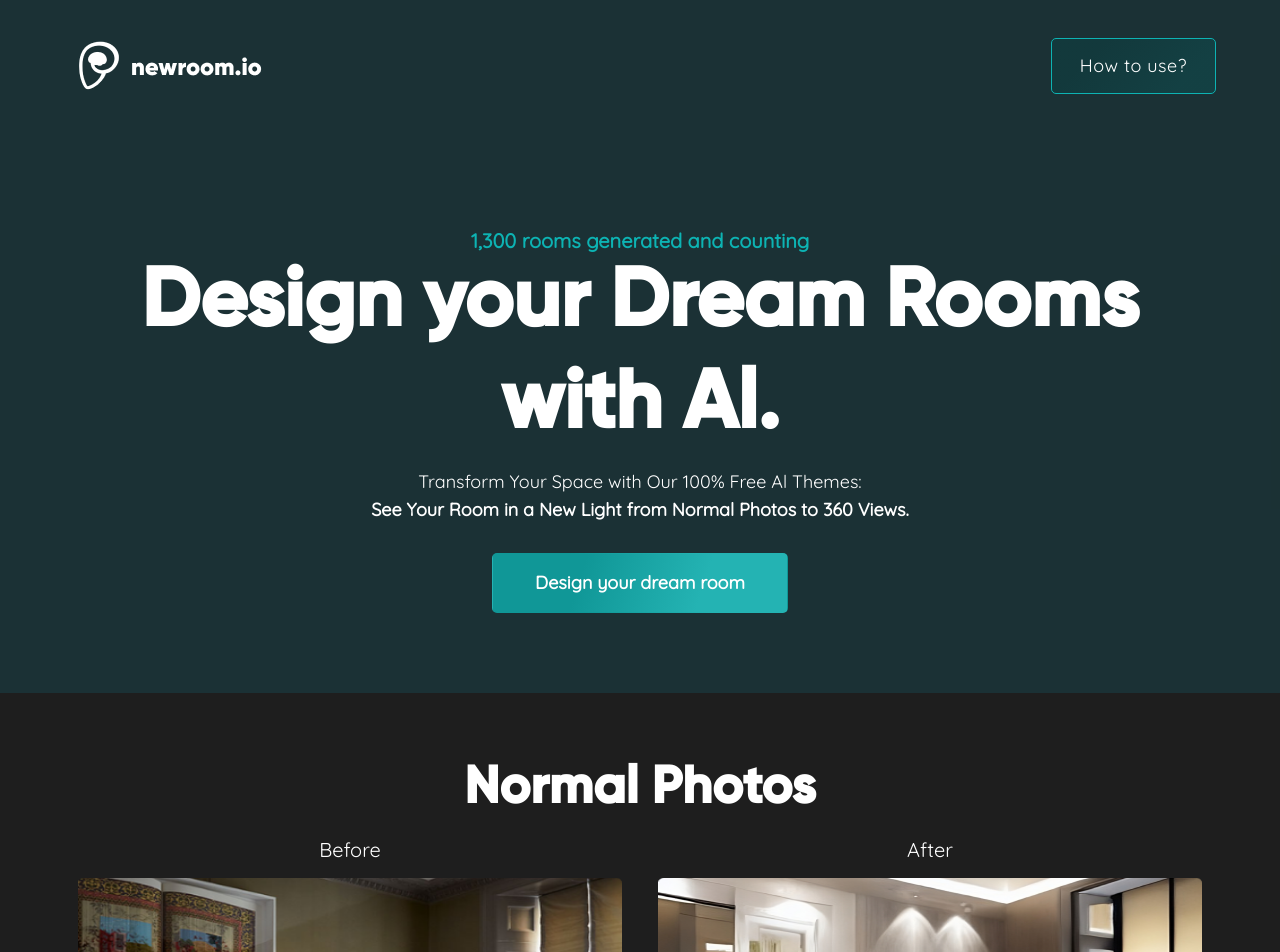
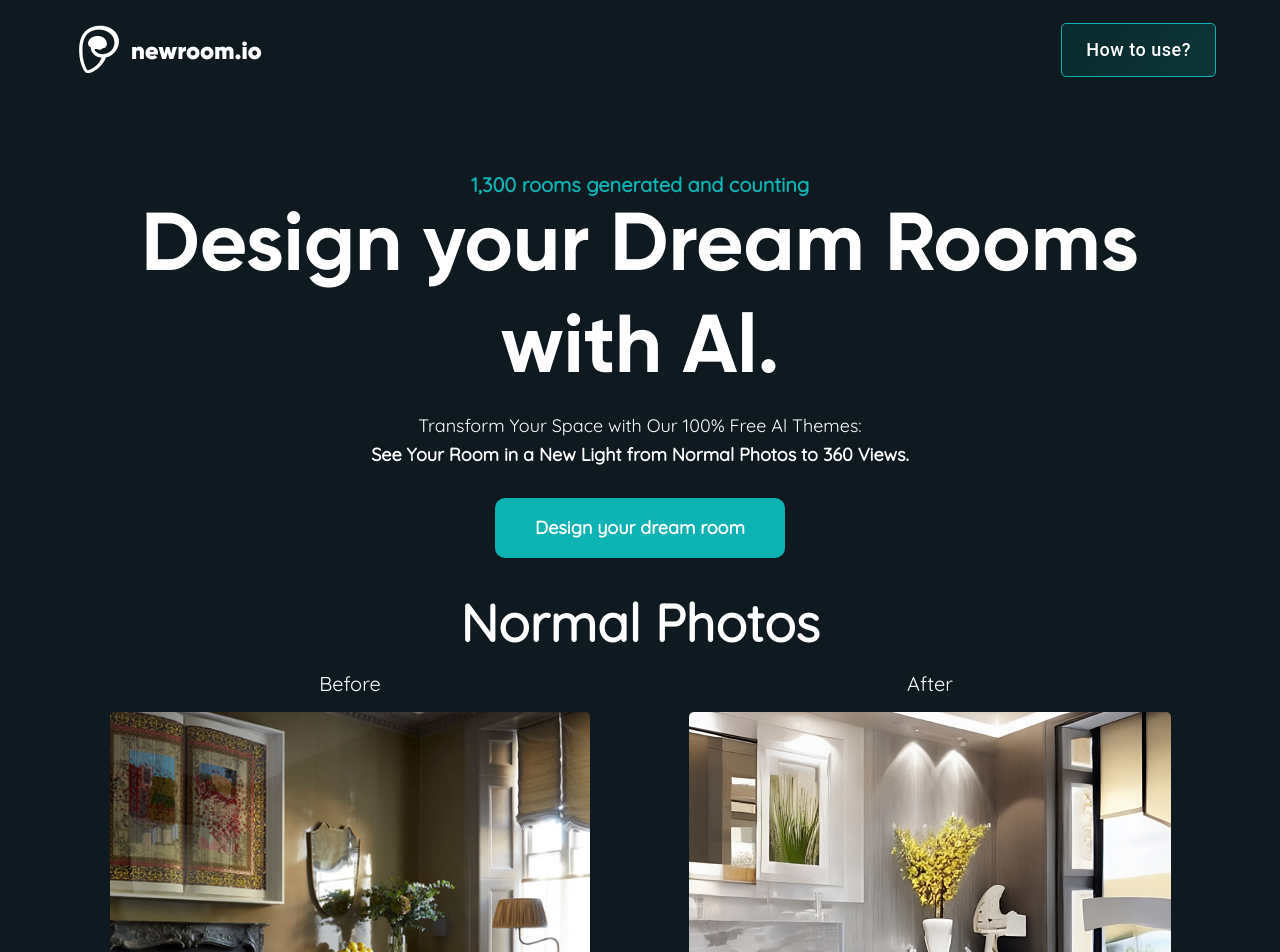
Before and after one commit to amakadiya98/DreamHome, a Next.js app: page / in a window 1280 px wide. Shown: the top 952 px of the page. Built offline with nearby package versions, Linux system fonts and the light colour scheme.

Commit message:
UI changes

```diff
--- a/src/components/Button.js
+++ b/src/components/Button.js
@@ -6,21 +6,20 @@ export const HowToUseBtn = () => {
 };
 
 const StyledButton = styled(Button)`
+  height: 54px;
+  text-transform: none;
+  color: #fff;
+  font-weight: 500;
+  padding: 0rem 1.5rem;
+  font-size: 18px;
+  line-height: 0;
+  background: linear-gradient(133.37deg, rgba(6, 69, 69, 0.42) 25.71%, rgba(8, 86, 86, 0.42) 80.11%);
   border: 1px solid #0DB3B3;
   border-radius: 5px;
-  text-transform: none;
-  color: #fff;
-  padding: 16px 28px;
-  font-family: 'Quicksand';
-  font-style: normal;
-  font-weight: 400;
-  font-size: 18px;
-  line-height: 22px;
-  background: linear-gradient(133.37deg, rgba(6, 69, 69, 0.42) 25.71%, rgba(8, 86, 86, 0.42) 80.11%);
-  transition: all 0.3s ease-in;
-  &:hover {
+  :hover{
     background: linear-gradient(107.95deg, #109797 30.24%, #24B3B3 70.79%);
-    border: 1px solid transparent;
-    border-radius: 5px;
+  }
+  @media (max-width:375px){
+    padding: 0rem 0.5rem;
   }
 `;
--- a/src/components/Contianer/MainContainer.js
+++ b/src/components/Contianer/MainContainer.js
@@ -1,17 +1,15 @@
 import * as React from "react";
+import Container from "@mui/material/Container";
+
 import { MainHeader } from "@/components/Header";
 import { Footer } from "@/components/Footer";
-import styled from "@emotion/styled";
 
 export default function MainContainer({ children }) {
   return (
-    <Body>
+    <Container maxWidth="lg">
       <MainHeader />
-        {children}
+      {children}
       <Footer />
-    </Body>
+    </Container>
   );
 }
-
-
-const Body = styled.div``;
--- a/src/components/Footer.js
+++ b/src/components/Footer.js
@@ -37,7 +37,8 @@ export const Footer = () => {
 const Contianer = styled(Container)`
   border-top: 1px solid #5f5f5f;
   min-height: 120px;
-  line-height: 120px;
+  padding-top: 41px;
+  padding-bottom: 72px;
 `;
 
 const SocialImage = styled(Image)`
@@ -48,4 +49,7 @@ const FooterText = styled.p`
   color: #ffff;
   font-size: 18px;
   font-weight: 100;
+  @media (max-width:390px){
+    font-size: 16px;
+  }
 `;
--- a/src/components/Header.js
+++ b/src/components/Header.js
@@ -1,5 +1,5 @@
 import * as React from "react";
-import Container from "@mui/material/Container";
+
 import styled from "@emotion/styled";
 
 import { MainLogo } from "@/components/Logo";
@@ -8,12 +8,8 @@ import { HowToUseBtn } from "@/components/Button";
 export const MainHeader = () => {
   return (
     <HeaderContianer>
-      <Container maxWidth="lg">
-        <HeaderContent>
-          <MainLogo />
-          <HowToUseBtn />
-        </HeaderContent>
-      </Container>
+      <MainLogo />
+      <HowToUseBtn />
     </HeaderContianer>
   );
 };
@@ -22,28 +18,18 @@ const HeaderContianer = styled.div`
   display: flex;
   justify-content: space-between;
   align-items: center;
-  background: rgba(0, 217, 247, 0.1);
-  flex: 1 1 auto;
-  margin: 0;
-  padding: 1.5rem 0;
-`;
-
-const HeaderContent = styled.div`
-  display: flex;
-  align-items: center;
-  justify-content: space-between;
 `;
 
 export const HeadingAndSubHeading = () => {
   return (
-    <Containers>
+    <Container>
       <SubHeading>1,300 rooms generated and counting</SubHeading>
       <Heading>Design your Dream Rooms</Heading>
-    </Containers>
+    </Container>
   );
 };
 
-const Containers = styled.div`
+const Container = styled.div`
   text-align: center;
   margin-top: 5rem;
 `;
--- a/src/components/Home.js
+++ b/src/components/Home.js
@@ -1,7 +1,7 @@
 import Link from "next/link";
 
 import styled from "@emotion/styled";
-import { Container, Grid } from "@mui/material";
+import { Grid } from "@mui/material";
 import Image from "next/image";
 
 import userFeeback from "@/assets/userFeeback.png";
@@ -25,9 +25,7 @@ import { faqQuestions } from "../../constant";
 
 export const Home = () => {
   return (
-    <ContainerWrapper>
-      <TopSection>
-        <Container maxWidth='lg' style={{ zIndex: "2" }}>
+    <Container>
       <SubHeading>1,300 rooms generated and counting</SubHeading>
       <Heading>
         Design your Dream Rooms
@@ -41,12 +39,9 @@ export const Home = () => {
       <DesignDreamRoom href="/room-design">
         Design your dream room
       </DesignDreamRoom>
-        </Container>
-      </TopSection>
       <PreviewContainer>
-        <Container maxWidth='lg'>
         <PreviewTitle>Normal Photos</PreviewTitle>
-          <Grid container columnSpacing={{ xs: 1 }} spacing={0}>
+        <Grid container columnSpacing={{ xs: 1 }}>
           <Grid item xs={6}>
             <PreviewLabel>Before</PreviewLabel>
             <PreviewImage src={normal1} />
@@ -56,12 +51,10 @@ export const Home = () => {
             <PreviewImage src={normal2} />
           </Grid>
         </Grid>
-        </Container>
       </PreviewContainer>
       <PreviewContainer>
-        <Container maxWidth='lg'>
         <PreviewTitle>360 Photos</PreviewTitle>
-          <Grid container columnSpacing={{ xs: 1 }} spacing={0}>
+        <Grid container columnSpacing={{ xs: 1 }}>
           <Grid item xs={6}>
             <PreviewLabel>Before</PreviewLabel>
             <PreviewImage src={img3601} />
@@ -71,10 +64,8 @@ export const Home = () => {
             <PreviewImage src={img3602} />
           </Grid>
         </Grid>
-        </Container>
       </PreviewContainer>
       <HowToUseContainer>
-        <Container maxWidth='lg'>
         <HowToUseTag>How to Use?</HowToUseTag>
         <HowToUseDescription>Step-by-Step Guide</HowToUseDescription>
         <StepsContainer>
@@ -204,10 +195,8 @@ export const Home = () => {
             </Grid>
           </Grid>
         </StepsContainer>
-        </Container>
       </HowToUseContainer>
       <OutputSample>
-        <Container maxWidth='lg'>
         <Grid container direction="row">
           <Grid container item xs={12} sm={5}>
             <Grid item>
@@ -239,28 +228,26 @@ export const Home = () => {
             </CarasoleContainer>
           </Grid>
         </Grid>
-        </Container>
       </OutputSample>
       <BeforeAfterContainer>
-        <Container maxWidth='lg'>
         <Grid container>
           <Grid item container xs={12} sm={6}>
-              <Grid container item xs={12} sm={6} spacing={0}>
+            <Grid constainer xs={12} sm={6}>
               <Grid item>
                 <Image src={Rectangle188} />
                 <DecoratedText>Before</DecoratedText>
               </Grid>
-                <Grid item >
+              <Grid item>
                 <Image src={Rectangle193} />
                 <DecoratedText>Before</DecoratedText>
               </Grid>
             </Grid>
-              <Grid container item xs={12} sm={6} spacing={0} style={{ marginInlineStart: '-30px' }}>
+            <Grid constainer xs={12} sm={6}>
               <Grid item>
                 <Image src={Rectangle192} />
                 <DecoratedText>After</DecoratedText>
               </Grid>
-                <Grid item >
+              <Grid item>
                 <Image src={Rectangle194} />
                 <DecoratedText>After</DecoratedText>
               </Grid>
@@ -283,10 +270,8 @@ export const Home = () => {
             </ConsistencyText>
           </Grid>
         </Grid>
-        </Container>
       </BeforeAfterContainer>
       <FAQContainer>
-        <Container maxWidth='lg'>
         <FAQTag>FAQ</FAQTag>
         {faqQuestions.map((question, index) => (
           <FAQCard key={index}>
@@ -294,10 +279,8 @@ export const Home = () => {
             <FAQToggle src={plusCircle} />
           </FAQCard>
         ))}
-        </Container>
       </FAQContainer>
       <FeedbackContainer>
-        <Container maxWidth='lg'>
         <FeedbackHeading>What Our Users Are Saying</FeedbackHeading>
         <FeedbackSubheading>
           Reviews from Over 13,000 Satisfied Customers
@@ -328,13 +311,8 @@ export const Home = () => {
             </Grid>
           ))}
         </Grid>
-        </Container>
       </FeedbackContainer>
-      <FooterWrapper>
-        <Container maxWidth='lg'>
       <FooterBanner>
-          <BottomLeftOverlay />
-          <TopRigthOverlay />
         <FooterTag>Ready to design your dream room?</FooterTag>
         <FooterSubTag>
           Try our free Al room design tool and experience the power of
@@ -347,30 +325,9 @@ export const Home = () => {
         </DesignDreamRoom>
       </FooterBanner>
     </Container>
-      </FooterWrapper>
-    </ContainerWrapper>
   );
 };
 
-const FooterWrapper = styled.div``;
-const TopRigthOverlay = styled.div`
-  position: absolute;
-  top: -264px;
-  right: -173px;
-  width: 330px;
-  height: 400px;
-  background: #0DB3B3;
-  filter: blur(85.5px);
-`
-const BottomLeftOverlay = styled.div`
-  position: absolute;
-  bottom: -264px;
-  left: -173px;
-  width: 330px;
-  height: 400px;
-  background: #0DB3B3;
-  filter: blur(85.5px);
-`;
 const CenterLine = styled.div`
   width: 2px;
   background: #fff;
@@ -465,27 +422,21 @@ const StepDescription = styled.p`
   font-weight: bold;
 `;
 
-const ContainerWrapper = styled.div`
+const Container = styled.div`
   text-align: center;
-  position: relative;
+  margin-top: 5rem;
 `;
 
 const SubHeading = styled.h2`
-  font-family: 'Quicksand';
-  font-style: normal;
-  font-weight: 700;
+  color: #0db2b2;
   font-size: 20px;
-  line-height: 25px;
-  text-align: center;
-  color: #0DB3B3;
 `;
 
 const Heading = styled.h1`
   color: #ffffff;
   font-size: 82px;
-  line-height: 102px;
   font-family: "Gilroy-Bold";
-  font-weight: 700;
+  font-weight: 500;
 `;
 
 const Tag = styled.p`
@@ -498,89 +449,45 @@ const StrongTag = styled.p`
   color: #ffffff;
   font-weight: bold;
   margin-top: 0.4rem;
-  font-family: 'Quicksand';
   font-size: 18px;
-  line-height: 22px;
-  text-align: center;
-`;
-
-const TopSection = styled.div`
-  display: flex;
-  align-item: center;
-  justify-content: center;
-  width: 100%;
-  position: relative;
-  padding: 6rem 0 3rem;
-  overflow: hidden;
-  z-index: 0;
-
-  &::before{
-    content: '';
-    position: absolute;
-    top: 0;
-    left: 0;
-    width: 100%;
-    height: 100%;
-    z-index: 1;
-    background: rgba(0, 217, 247, 0.1);
-  }
 `;
 
 const DesignDreamRoom = styled(Link)`
   color: #ffff;
   font-size: 18px;
   text-decoration: none;
-  line-height: 22px;
-  padding: 18px 42px;
-  border-radius: 5px;
+  height: 60px;
+  line-height: 60px;
+  padding: 0 40px;
+  border-radius: 10px;
   font-family: "Quicksand";
-  font-weight: 700;
+  font-weight: bold;
   display: inline-block;
-  background: linear-gradient(107.95deg, #109797 30.24%, #24B3B3 70.79%);
+  background: #0db2b2;
   margin: 2rem 0;
-  border: 1px solid transparent;
-
-  &:hover {
-    background: linear-gradient(133.37deg, rgba(6, 69, 69, 0.42) 25.71%, rgba(8, 86, 86, 0.42) 80.11%);
-    border: 1px solid #0DB3B3;
-    border-radius: 5px;
-  }
 `;
 
-const HowToUseContainer = styled.div`
-  padding: 4rem 0 2rem;
-  background: #131f23;
-`;
+const HowToUseContainer = styled.div``;
 
 const HowToUseTag = styled.p`
   color: #fff;
-  font-weight: 700;
-  font-family: "Gilroy-Bold";
   font-size: 52px;
-  line-height: 64px;
-  text-align: center;
+  font-weight: bold;
 `;
 
 const HowToUseDescription = styled.p`
   color: #fff;
   font-size: 36px;
-  line-height: 45px;
-  text-align: center;
-  font-weigth: 700;
-  font-family: "Quicksand";
   font-weight: bold;
 `;
 
 const PreviewContainer = styled.div`
-  padding: 4rem 0;
+  margin-bottom: 4rem;
 `;
 
 const PreviewTitle = styled.p`
   font-size: 52px;
-  font-weight: 700;
-  font-family: 'Gilroy-Bold';
-  line-height: 64px;
-  text-align: center;
+  font-weight: bold;
   color: #fff;
 `;
 
@@ -590,9 +497,7 @@ const PreviewLabel = styled.p`
   color: #fff;
 `;
 
-const PreviewImage = styled(Image)`
-width: 95%;
-`;
+const PreviewImage = styled(Image)``;
 
 const OutputSample = styled.div`
   padding: 14rem 0;
@@ -649,9 +554,7 @@ const Image185 = styled(Image)`
   left: 111%;
 `;
 
-const BeforeAfterContainer = styled.div`
-  padding: 4rem 0;
-`;
+const BeforeAfterContainer = styled.div``;
 
 const DesignConsistency = styled.p`
   font-size: 36px;
@@ -677,7 +580,7 @@ const DecoratedText = styled.p`
 `;
 
 const FAQContainer = styled.div`
-  padding: 4rem 0;
+  margin-bottom: 3rem;
 `;
 
 const FAQTag = styled.p`
@@ -709,9 +612,7 @@ const FAQToggle = styled(Image)`
   cursor: pointer;
 `;
 
-const FeedbackContainer = styled.div`
-  padding: 4rem 0;
-`;
+const FeedbackContainer = styled.div``;
 
 const FeedbackHeading = styled.p`
   font-size: 52px;
@@ -756,12 +657,9 @@ const UserFeeback = styled.p`
 `;
 
 const FooterBanner = styled.div`
-  background: linear-gradient(133.37deg, rgba(6, 69, 69, 0.42) 25.71%, rgba(8, 86, 86, 0.42) 80.11%);
-  border-radius: 25px;
+  background: #064545;
   margin: 5rem 0;
-  margin-bottom: 6.5rem;
-  position: relative;
-  overflow: hidden;
+  border-radius: 15px;
 `;
 
 // #0db2b2 for adding gradient in footer banner
--- a/src/styles/globals.css
+++ b/src/styles/globals.css
@@ -9,9 +9,7 @@
 }
 
 body {
-  background-color: #1E1E1E;
-  margin: 0;
-  padding: 0;
+  background: #0E1A1F;
 }
 
 h1,
@@ -21,5 +19,5 @@ h3,
 h5,
 p {
   margin: 0;
-  font-family: "Quicksand";
+  font-family: Quicksand;
 }
```
Also changed, not shown: src/pages/login-verification.js (+8 -2 lines), src/pages/room-design.js (+36 -1 lines), src/pages/signin-or-signup.js (+21 -2 lines), src/pages/signup-email.js (+7 -2 lines), src/pages/signup-verification.js (+8 -2 lines), src/assets/arrowdownDropdown.png (added). Lines whose indentation alone changed are shown as unchanged.
